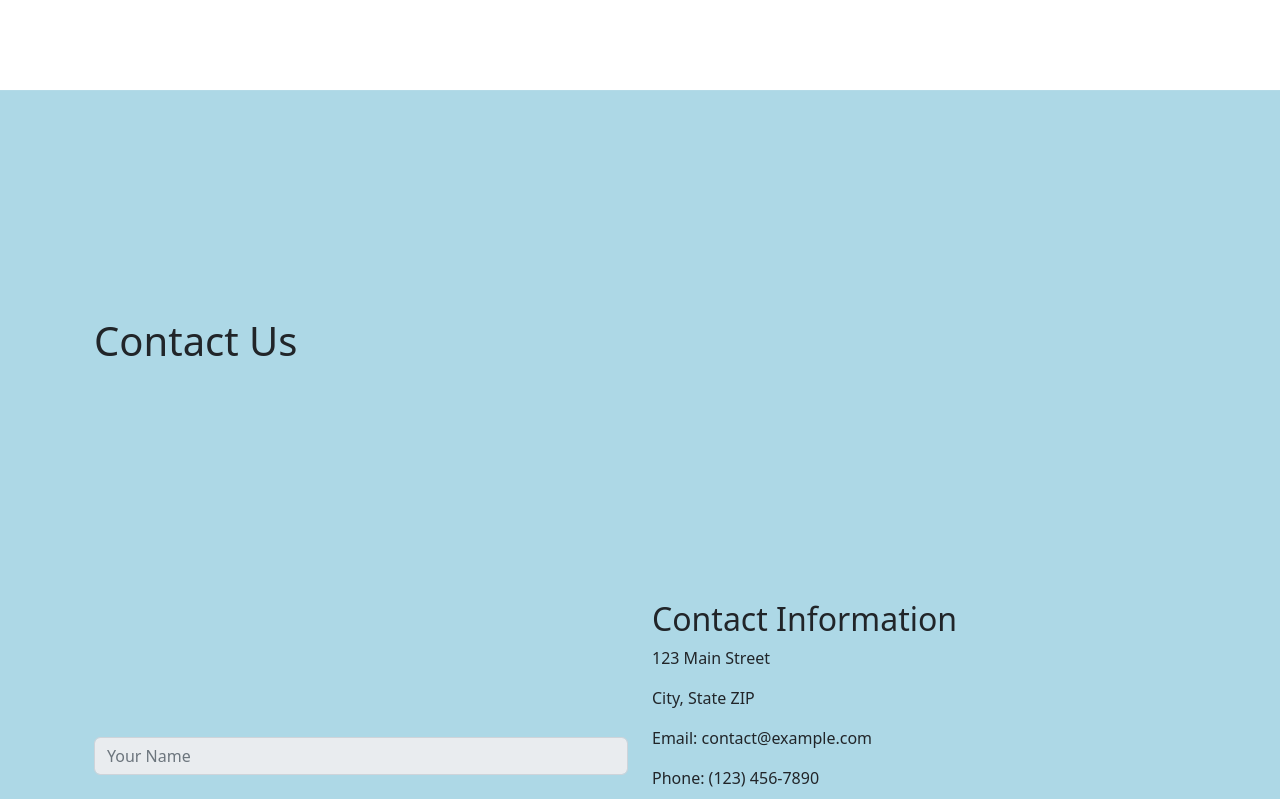
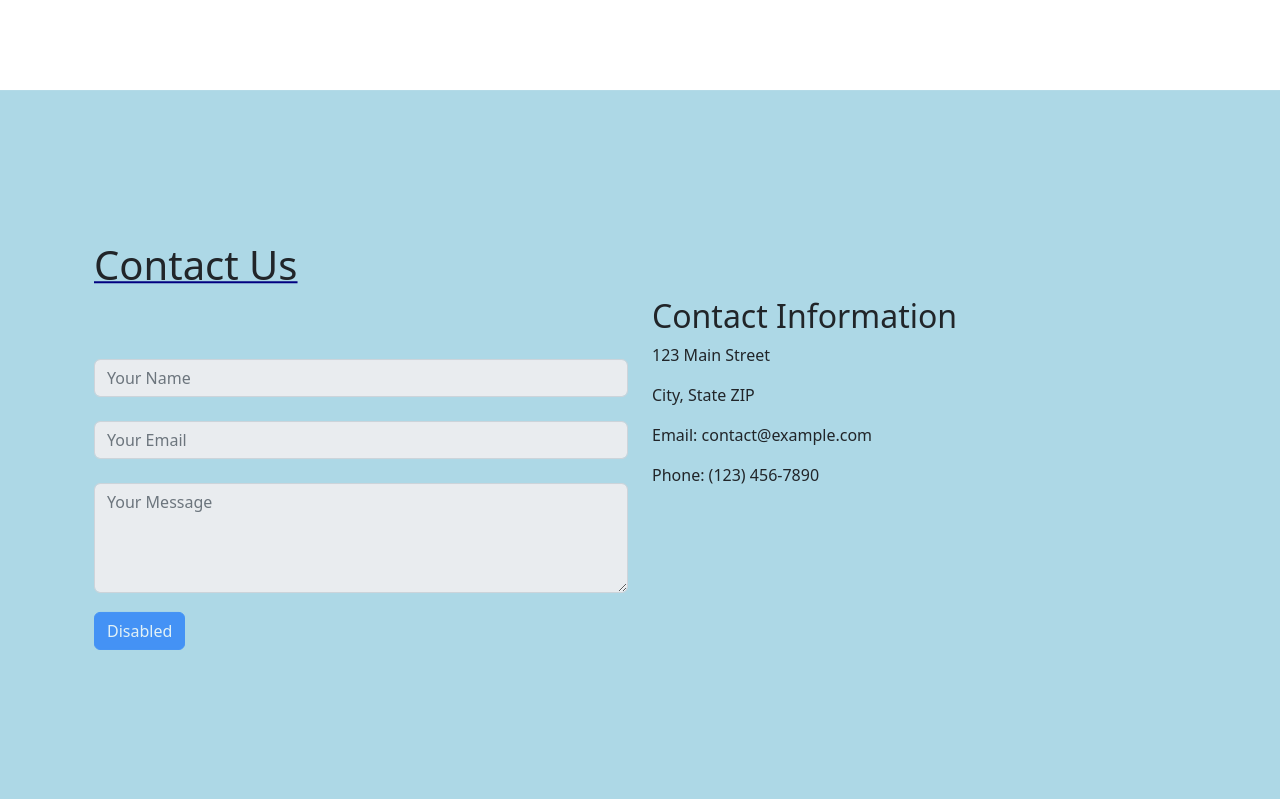
Before and after one commit to YELLIandYemma/Galaxy, a React (Vite) app in the folder galaxyproject/: page / in a window 1280 px wide. Shown: the part 2080-2879 px from the top of the page. Built offline with nearby package versions, Linux system fonts and the light colour scheme.

Commit message:
Update index.css

```diff
--- a/galaxyproject/src/index.css
+++ b/galaxyproject/src/index.css
@@ -106,10 +106,26 @@ img{
 }
 
 #Contact div{
-    transform: translateY(3cm);
+    transform: translateY(1cm);
+}
+.container h1{
+    transform: translateY(2cm);
+text-decoration: underline 2px navy;
 }
 
-.btn{
-    transform: translateY(8cm);
-    width: 1cm;
+.container button{
+    transform: translateY(1.5cm);
 }
+
+body::-webkit-scrollbar {
+  width: 0.5em;
+}
+
+body::-webkit-scrollbar-track {
+  box-shadow: inset 0 0 6px rgba(0, 0, 0, 0.3);
+}
+
+body::-webkit-scrollbar-thumb {
+  background-color: darkgrey;
+  outline: 1px solid slategrey;
+}
```
